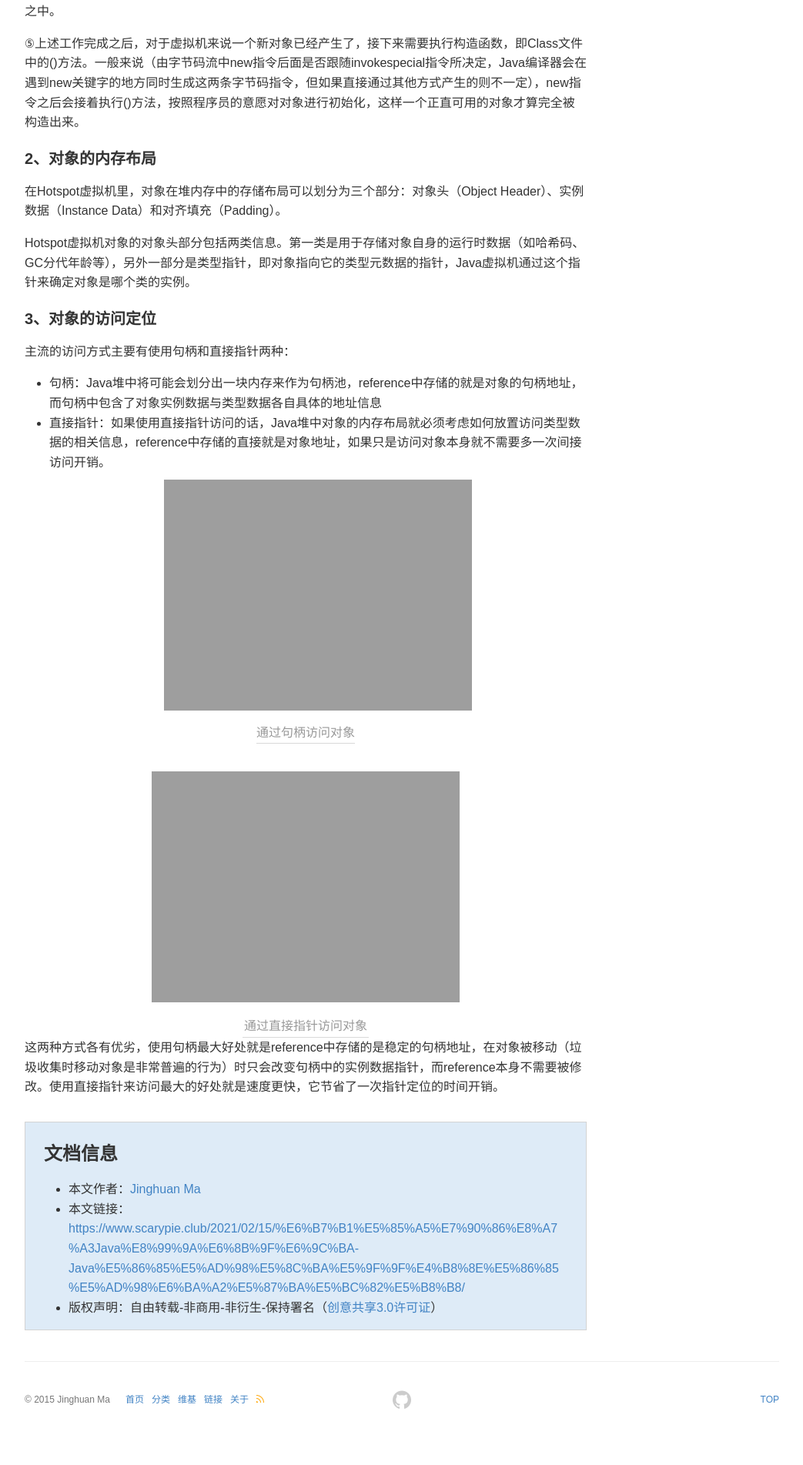
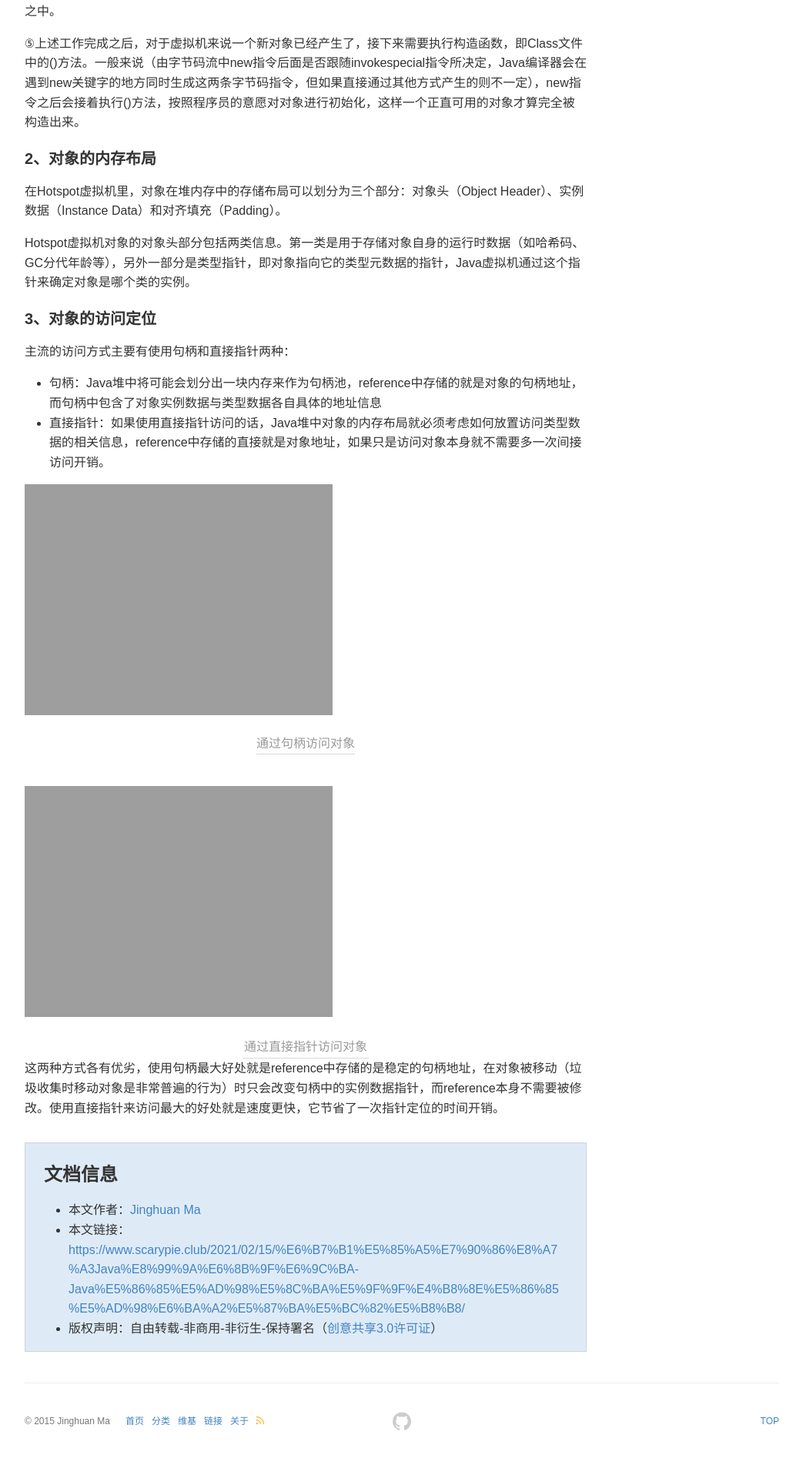
Before and after one commit to MazFactor/mzlongblog, a Jekyll site: the page built from _posts/2021-02-15-深入理解Java虚拟机-Java内存区域与内存溢出异常.md, in a window 1280 px wide. Shown: the part 3932-5835 px from the top of the page at 77% size, without its empty margins (118-1161 px from the left). Built offline with Jekyll 4.4.1, drawn with Linux system fonts in a browser that asks for light colours; comment, search, counter and statistics services are not loaded; before the commit the page ends 5807 px from its top, so only the background shows below that.

Commit message:
2021021609

```diff
--- a/_posts/2021-02-15-深入理解Java虚拟机-Java内存区域与内存溢出异常.md
+++ b/_posts/2021-02-15-深入理解Java虚拟机-Java内存区域与内存溢出异常.md
@@ -88,12 +88,14 @@ Hotspot虚拟机对象的对象头部分包括两类信息。第一类是用于
 主流的访问方式主要有使用句柄和直接指针两种：
 * 句柄：Java堆中将可能会划分出一块内存来作为句柄池，reference中存储的就是对象的句柄地址，而句柄中包含了对象实例数据与类型数据各自具体的地址信息
 * 直接指针：如果使用直接指针访问的话，Java堆中对象的内存布局就必须考虑如何放置访问类型数据的相关信息，reference中存储的直接就是对象地址，如果只是访问对象本身就不需要多一次间接访问开销。
-<img style="display: block; margin: 0 auto; margin-top:10px;" src="/images/blog/深入理解Java虚拟机/Chapter2/通过句柄访问对象.jpg" alt="" />
+
+![通过句柄访问对象]({{site.assets_base_url}}/images/blog/深入理解Java虚拟机/Chapter2/通过句柄访问对象.jpg)
 <center>
 <div style="color:orange; border-bottom: 1px solid #d9d9d9;display: inline-block;color: #999;padding:0;">通过句柄访问对象</div>
 </center>
 <br>
-<img style="display: block; margin: 0 auto; margin-top:10px;" src="/images/blog/深入理解Java虚拟机/Chapter2/通过直接指针访问对象.jpg" alt="" />
+
+![通过直接指针访问对象]({{site.assets_base_url}}/images/blog/深入理解Java虚拟机/Chapter2/通过直接指针访问对象.jpg)
 <center>
 <div style="color:orange; border-bottom: 1px solid #d9d9d9;display: inline-block;color: #999;padding: 2px;">通过直接指针访问对象</div>
 </center>
```
